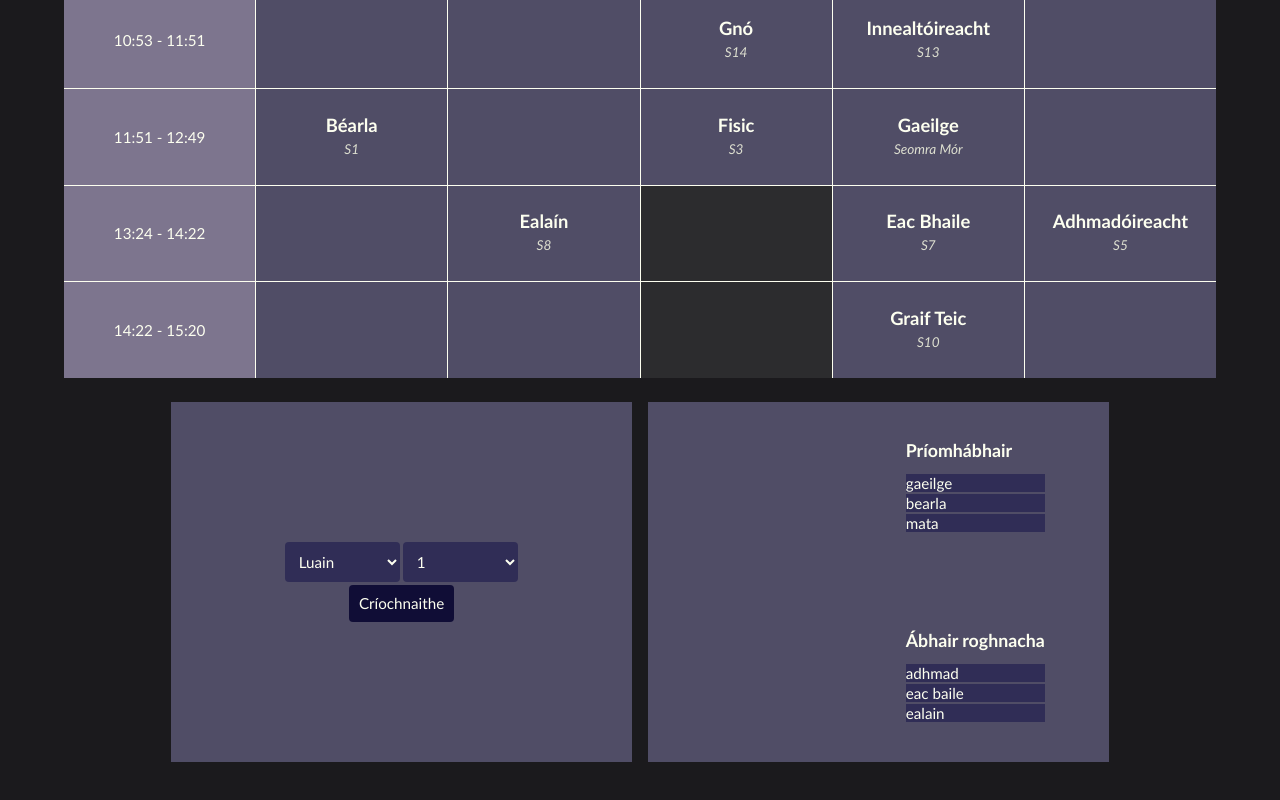
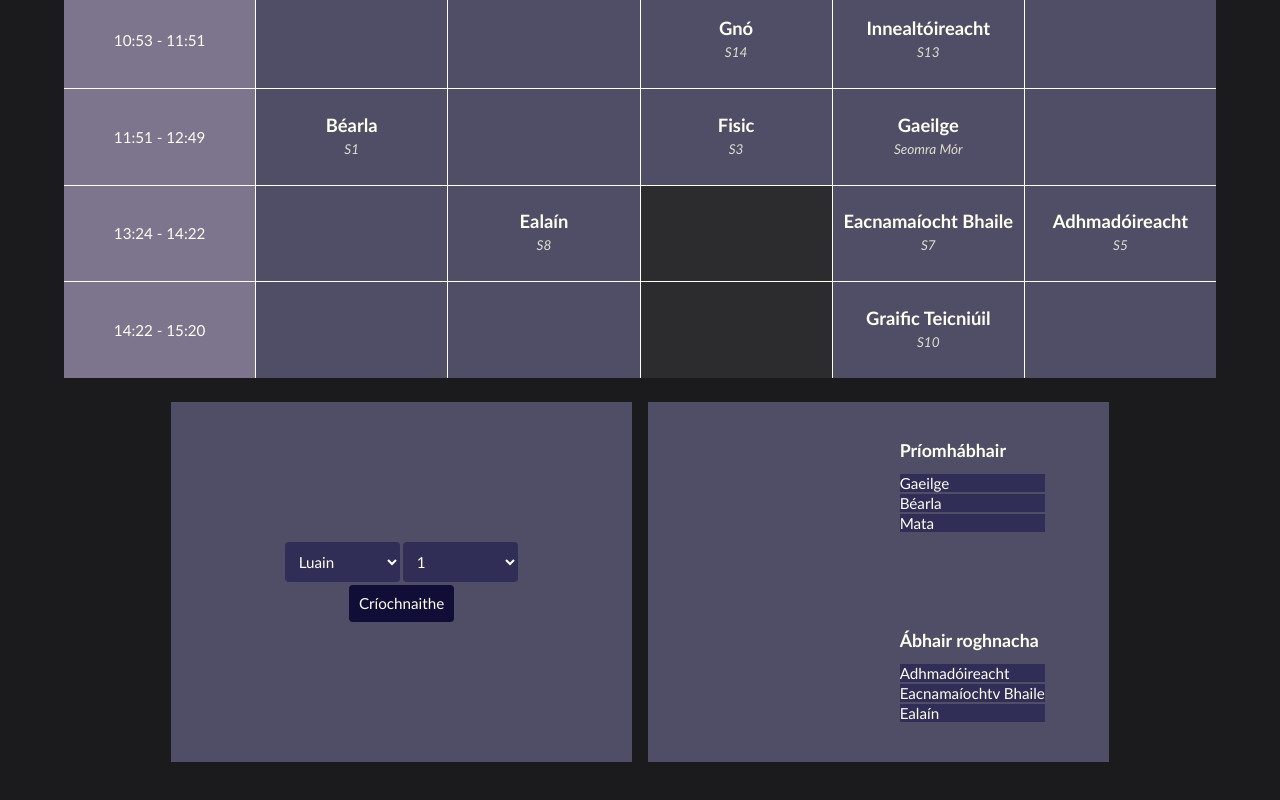
Before and after one commit to Matrix685/timetable, a plain HTML site: page index.html in a window 1280 px wide. Shown: the part 310-1110 px from the top of the page. Drawn offline with Linux system fonts and the light colour scheme.

Commit message:
grammar'd AGAIN

```diff
--- a/index.html
+++ b/index.html
@@ -3,7 +3,7 @@
     <head>
         <meta charset="UTF-8" />
         <meta name="viewport" content="width=device-width, initial-scale=1.0" />
-        <title>Amchláir</title>
+        <title>Amchlár</title>
         <link rel="stylesheet" href="style.css" />
     </head>
     <body>
@@ -126,18 +126,18 @@
                         <div class="priomh">
                             <h3>Príomhábhair</h3>
                             <div class="drag">
-                                <div class="draggable-subjects">gaeilge</div>
-                                <div class="draggable-subjects">bearla</div>
-                                <div class="draggable-subjects">mata</div>
+                                <div class="draggable-subjects">Gaeilge</div>
+                                <div class="draggable-subjects">Béarla</div>
+                                <div class="draggable-subjects">Mata</div>
                             </div>
                         </div>
 
                         <div class="roghnach">
                             <h3>Ábhair roghnacha</h3>
                             <div class="drag">
-                                <div class="draggable-subjects">adhmad</div>
-                                <div class="draggable-subjects">eac baile</div>
-                                <div class="draggable-subjects">ealain</div>
+                                <div class="draggable-subjects">Adhmadóireacht</div>
+                                <div class="draggable-subjects">Eacnamaíochtv Bhaile</div>
+                                <div class="draggable-subjects">Ealaín</div>
                             </div>
                         </div>
                     </div>
--- a/script.js
+++ b/script.js
@@ -108,8 +108,8 @@ let subjects = {
     priomha: ["Béarla", "Gaeilge", "Mata", "Géarmáinis/<br />Fraincis"], // i'm sowwy 3:
 
     roghnach: [
-        ["Adhmadóireacht", "Innealtóireacht", "Eac Bhaile"],
-        ["Ealaín", "Graif Teic", "Gnó"],
+        ["Adhmadóireacht", "Innealtóireacht", "Eacnamaíocht Bhaile"],
+        ["Ealaín", "Graific Teicniúil", "Gnó"],
         ["Fisic", "Ceimic", "Bitheolaíocht"],
     ],
 };
```
